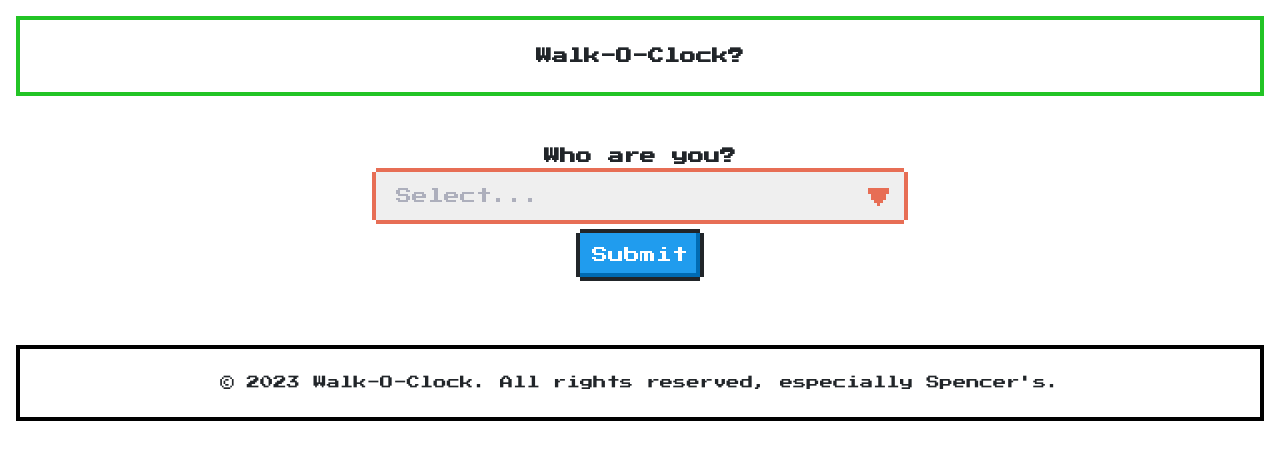
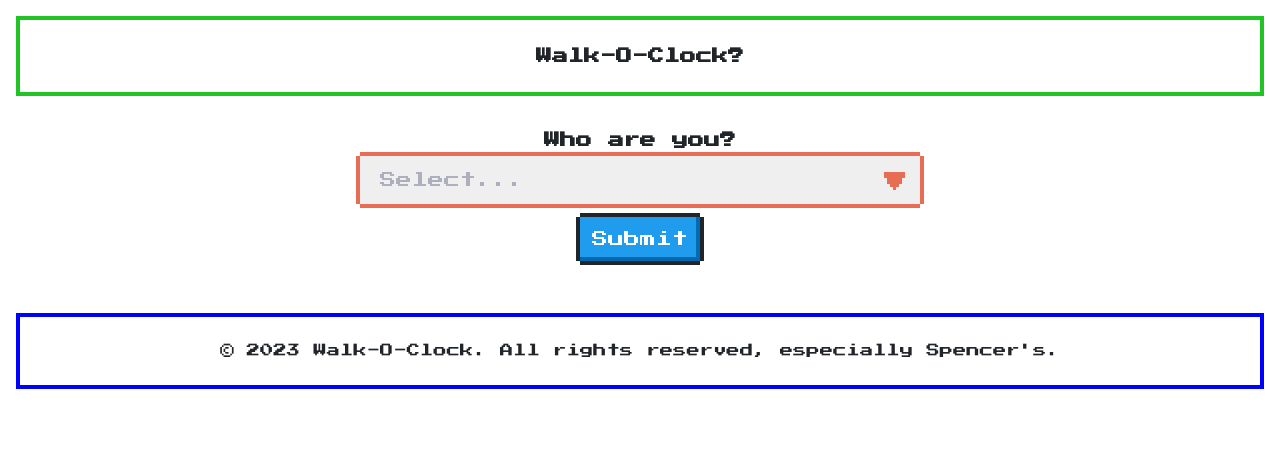
Before and after one commit to bash7325/walk-o-clock, an Angular app: page / in a window 1280 px wide. Shown: the top 460 px of the page. Built offline with nearby package versions, Linux system fonts and the light colour scheme.

Commit message:
color changes, created cap pipe (so cool)

```diff
--- a/src/app/app.component.html
+++ b/src/app/app.component.html
@@ -16,14 +16,14 @@
   </div>
   <section *ngIf="weatherData" id="weather-results" class="nes-container">
     <h2>Current Weather</h2>
-    <p id="weather-description"><span>{{ weatherData.weather[0].description }}</span><img id="weather-icon" src="{{ weatherIcon }}" alt="Weather Icon"></p>
+    <p id="weather-description"><span>{{ weatherData.weather[0].description | capitalize }}</span><img id="weather-icon" src="{{ weatherIcon }}" alt="Weather"></p>
     <p id="temperature"><span>{{ weatherData.main.temp | number:'1.0-0' }}&deg;F</span><img id="thermometer" src="assets/icons/thermo2.png" alt="Thermometer"></p>
-    <p id="temperature">Wind: {{ weatherData.wind.speed }} Mph</p>
+    <p id="temperature">Wind: {{ weatherData.wind.speed | number:'1.0-0' }} Mph</p>
   </section>
   <section *ngIf="weatherData" id="recommendation-result" class="nes-container">
     <p id="walk-recommendation"><span>{{ recommendation }}</span><img id="walk-icon" src="{{ walkIcon }}" alt="Walk Icon"></p>
   </section>
 </main>
 <footer>
-  <p class="nes-container">&copy; 2023 Walk-O-Clock. All rights reserved, especially Spencer's.</p>
+  <p class="nes-container" id="footer">&copy; 2023 Walk-O-Clock. All rights reserved, especially Spencer's.</p>
 </footer>
--- a/src/app/app.component.ts
+++ b/src/app/app.component.ts
@@ -89,7 +89,7 @@ export class AppComponent {
         console.log(this.weatherData);
 
         this.recommendation = this.isWalkOClock() ? "It's Walk-O-Clock!" : "It's NOT Walk-O-Clock";
-        this.walkIcon = this.isWalkOClock() ? 'assets/icons/icons8-walking-64.png' : 'assets/icons/icons8-armchair-64.png';
+        this.walkIcon = this.isWalkOClock() ? 'assets/icons/icons8-walking-32.png' : 'assets/icons/icons8-armchair-32.png';
         this.weatherIcon = this.getWeatherIcon();
       }, error => {
         console.error('Error fetching weather data:', error);
--- a/src/app/app.module.ts
+++ b/src/app/app.module.ts
@@ -5,10 +5,12 @@ import { FormsModule } from '@angular/forms';
 
 import { AppComponent } from './app.component';
 import { APP_BASE_HREF } from '@angular/common';
+import { CapitalizePipe } from './capitalize.pipe';
 
 @NgModule({
   declarations: [
-    AppComponent
+    AppComponent,
+    CapitalizePipe
   ],
   imports: [
     BrowserModule,
--- /dev/null
+++ b/src/app/capitalize.pipe.ts
@@ -0,0 +1,15 @@
+import { Pipe, PipeTransform } from '@angular/core';
+
+@Pipe({
+  name: 'capitalize'
+})
+export class CapitalizePipe implements PipeTransform {
+
+  transform(value: string): string {
+    if (!value) {
+      return '';
+    }
+
+    return value.replace(/\b\w/g, (match) => match.toUpperCase());
+  }
+}
--- a/src/styles.css
+++ b/src/styles.css
@@ -26,7 +26,7 @@ h1,h2 {
 }
 
 main {
-    padding: 2rem;
+    padding: 1rem;
 }
 
 p {
@@ -59,10 +59,12 @@ button {
 
 #weather-results {
     margin-top: .5rem;
+    border-color: purple;
 }
 
 #recommendation-result {
     margin-top: .5rem;
+    border-color: orange;
 }
 
 #weather-icon, #walkIcon {
@@ -71,6 +73,10 @@ button {
 
 #thermometer {
   width: 32px;
+}
+
+#footer {
+  border-color: blue;
 }
 
 footer {
```
Also changed, not shown: 1 other file (tests, documents, lock files or other folders).
